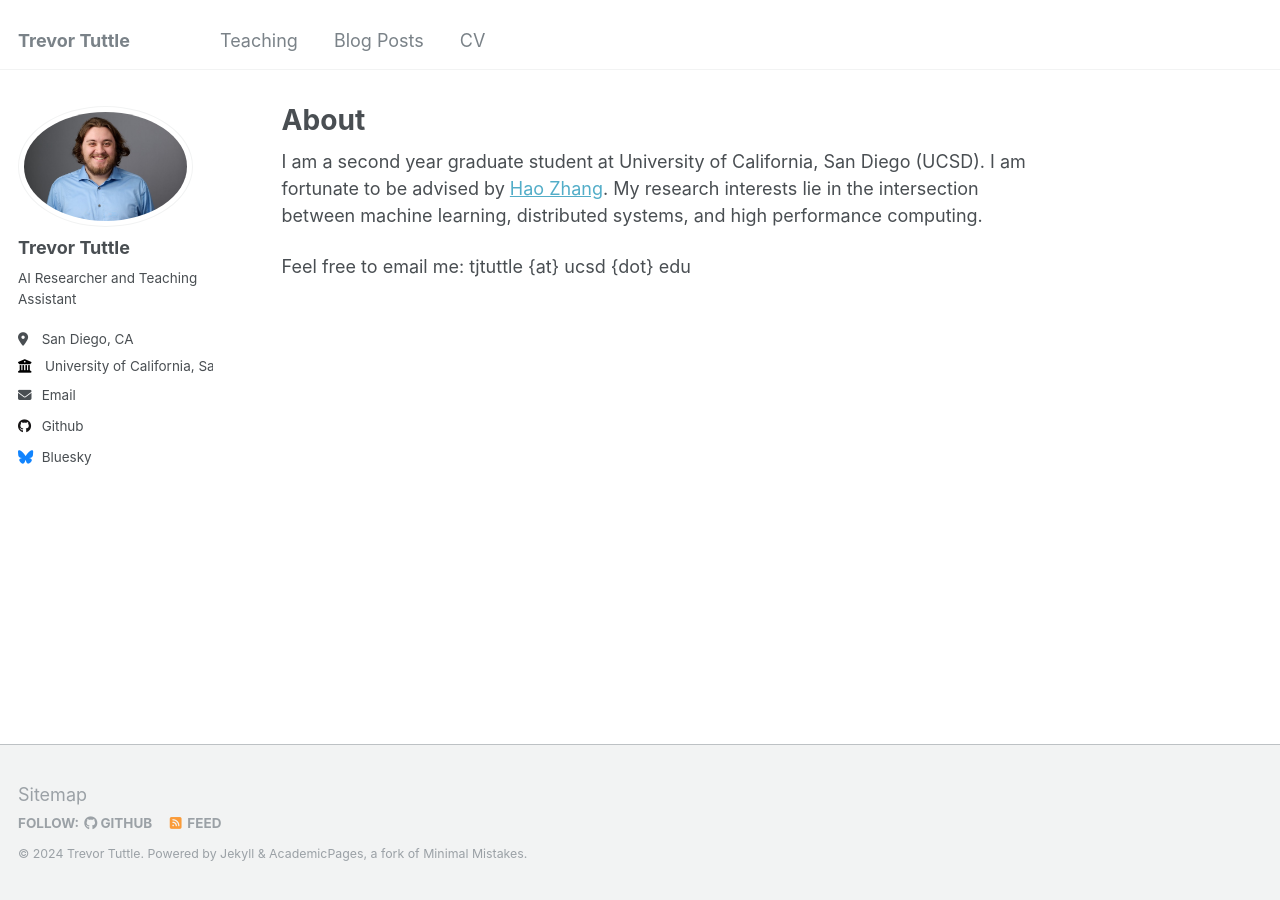
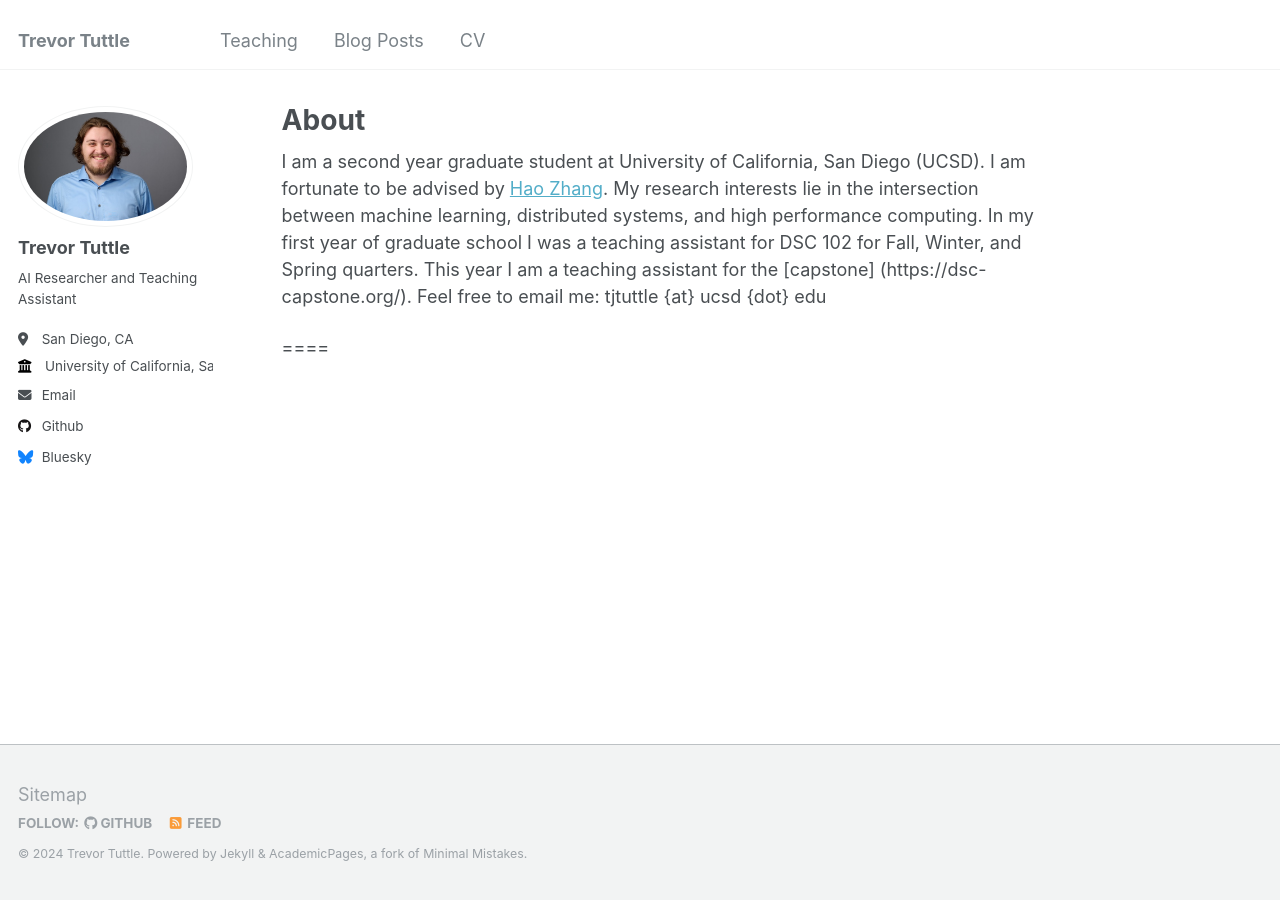
Before and after one commit to tjtuttle/tjtuttle.github.io, a Jekyll site: the page built from _pages/about.md, in a window 1280 px wide. Built offline with Jekyll 4.4.1, drawn with Linux system fonts in a browser that asks for light colours.

Commit message:
Update about.md

```diff
--- a/_pages/about.md
+++ b/_pages/about.md
@@ -8,5 +8,8 @@ redirect_from:
 ---
 
 I am a second year graduate student at University of California, San Diego (UCSD). I am fortunate to be advised by [Hao Zhang](https://cseweb.ucsd.edu/~haozhang/). My research interests lie in the intersection between machine learning, distributed systems, and high performance computing.
+In my first year of graduate school I was a teaching assistant for DSC 102 for Fall, Winter, and Spring quarters. This year I am a teaching assistant for the [capstone] (https://dsc-capstone.org/).
+Feel free to email me: tjtuttle {at} ucsd {dot} edu
 
-Feel free to email me: tjtuttle {at} ucsd {dot} edu
+
+====
```
